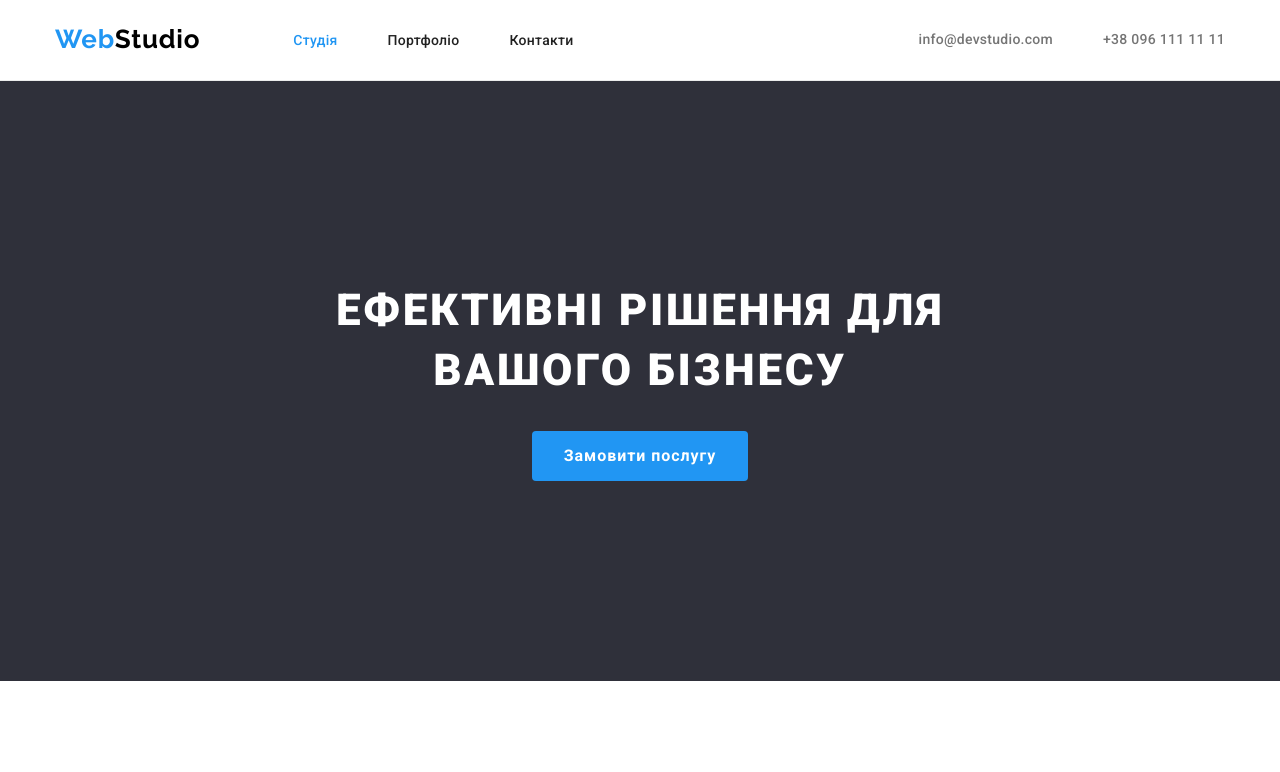
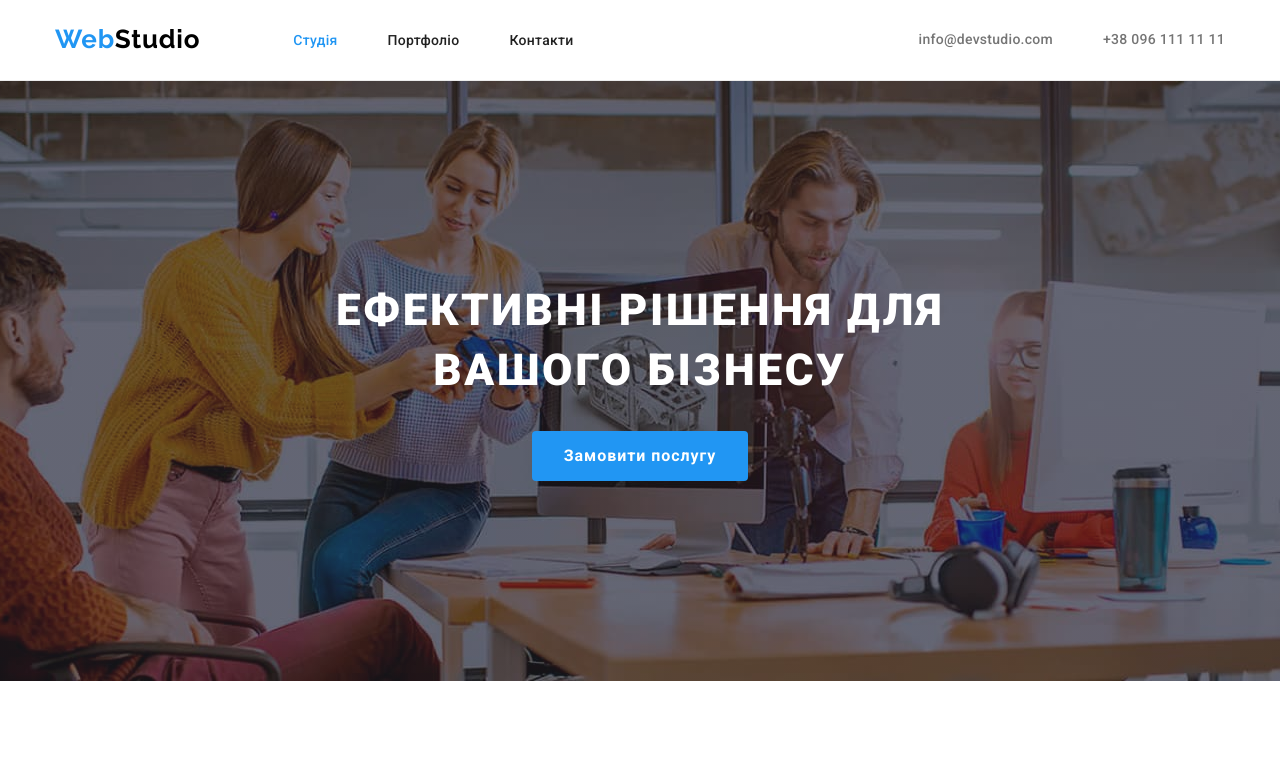
Before and after one commit to BohdanHubin/goit-markup-hw-04, a plain HTML site: page index.html in a window 1280 px wide. Shown: the top 772 px of the page. Drawn offline with nearby package versions, Linux system fonts and the light colour scheme.

Commit message:
добавляет фоновое изображение в секцию Hero

```diff
--- a/css/styles.css
+++ b/css/styles.css
@@ -168,10 +168,19 @@ color: var(--accent-color);
 /* hero */
 
 .section.hero {
+    height: 600px;
+    max-width: 1600px;
+    margin-left: auto;
+    margin-right: auto;
     padding-top: 200px;
     padding-bottom: 200px;
     text-align: center;
     background-color: var(--secondary-background-color) ;
+    background-image: linear-gradient(to right, rgba(47, 48, 58, 0.4), rgba(47, 48, 58, 0.4) ), url(../images/bcg-img.jpg);
+    background-size: cover;
+    background-repeat: no-repeat;
+    background-position: center;
+
 }
 .hero-title {
         width: 692px;
```
Also changed, not shown: images/bcg-img.jpg (added), 1 other file.
